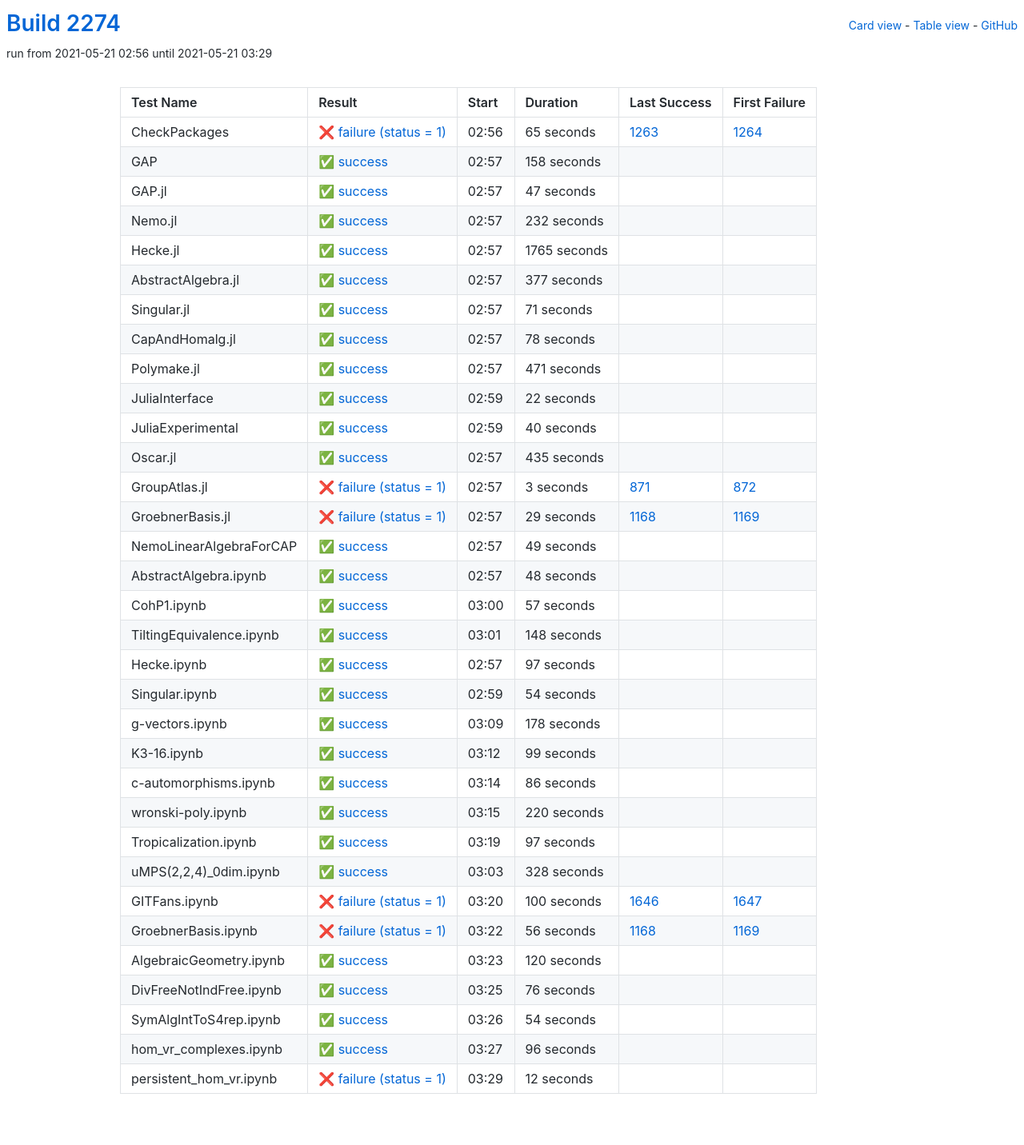
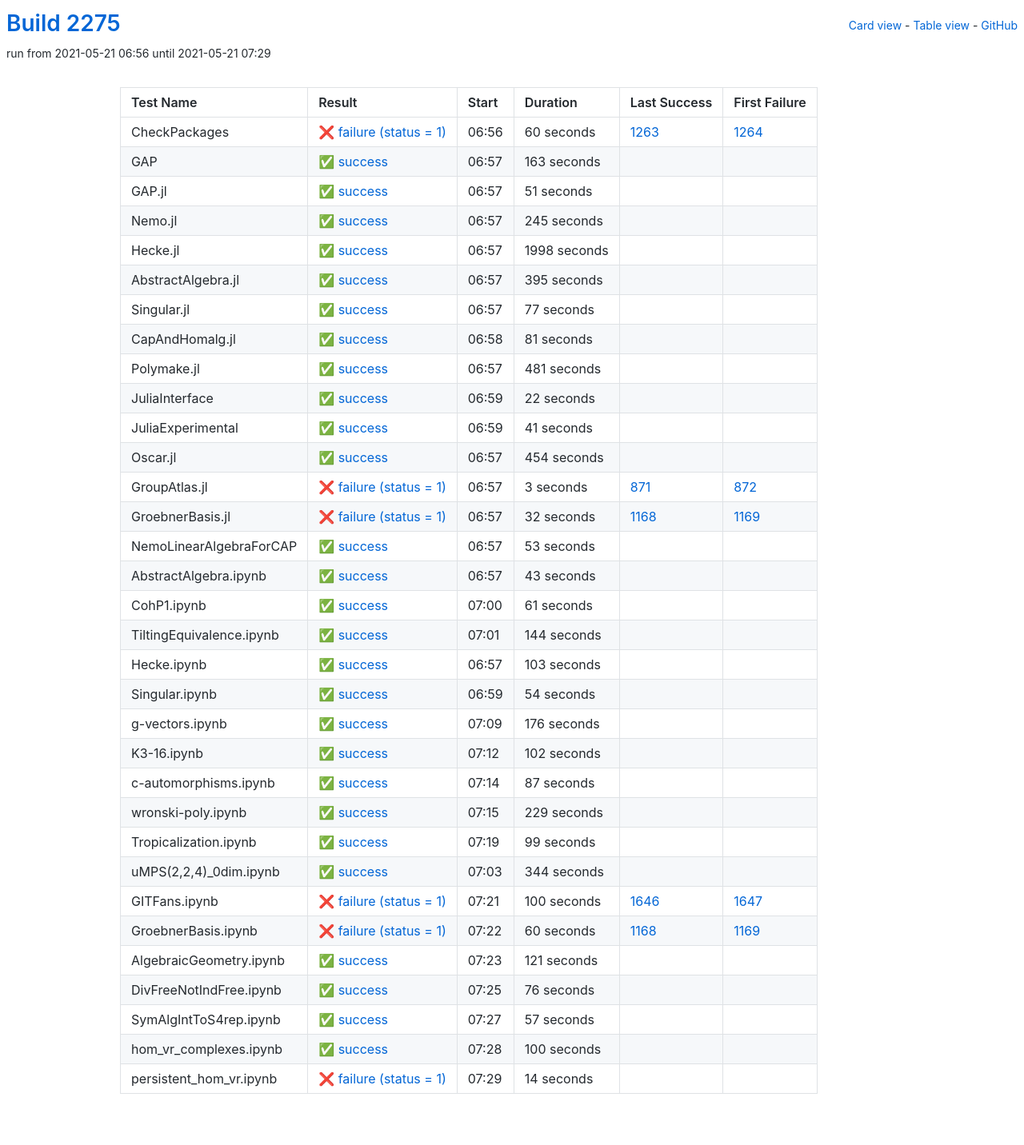
Before and after one commit to oscar-system/oscar-ci-status-stable, a Jekyll site: the page built from table.html, in a window 1280 px wide. Shown: the whole page at 80% size. Built offline with Jekyll 4.4.1, drawn with Linux system fonts in a browser that asks for light colours.

Commit message:
Build #2275

```diff
--- a/_data/ci.yml
+++ b/_data/ci.yml
@@ -1,6 +1,6 @@
 ---
-build: 2274
-build_url: https://oscarci.mathematik.uni-kl.de/job/oscar-stable/2274/
+build: 2275
+build_url: https://oscarci.mathematik.uni-kl.de/job/oscar-stable/2275/
 job: oscar-stable
 organization: oscar-system
 repo: oscar-ci-status-stable
@@ -8,116 +8,116 @@ repourl: https://github.com/oscar-system/oscar-ci-status-stable
 tests:
 - name: CheckPackages
   id: checkpackages
-  log: https://oscarci.mathematik.uni-kl.de/job/oscar-stable/2274/artifact/logs/build-2274/CheckPackages.log
-  start: 2021-05-21 02:56
+  log: https://oscarci.mathematik.uni-kl.de/job/oscar-stable/2275/artifact/logs/build-2275/CheckPackages.log
+  start: 2021-05-21 06:56
   success: false
   exitcode: 1
   status: failure
-  duration: 65
+  duration: 60
   last_success: 1263
   last_success_url: https://oscarci.mathematik.uni-kl.de/job/oscar-stable/1263/
   first_failure: 1264
   first_failure_url: https://oscarci.mathematik.uni-kl.de/job/oscar-stable/1264/
 - name: GAP
   id: gap
-  log: https://oscarci.mathematik.uni-kl.de/job/oscar-stable/2274/artifact/logs/build-2274/GAP.log
-  start: 2021-05-21 02:57
+  log: https://oscarci.mathematik.uni-kl.de/job/oscar-stable/2275/artifact/logs/build-2275/GAP.log
+  start: 2021-05-21 06:57
   success: true
   exitcode: 0
   status: success
-  duration: 158
+  duration: 163
   last_success: false
   last_success_url:
   first_failure: false
   first_failure_url:
 - name: GAP.jl
   id: gap-jl
-  log: https://oscarci.mathematik.uni-kl.de/job/oscar-stable/2274/artifact/logs/build-2274/GAP.jl.log
-  start: 2021-05-21 02:57
+  log: https://oscarci.mathematik.uni-kl.de/job/oscar-stable/2275/artifact/logs/build-2275/GAP.jl.log
+  start: 2021-05-21 06:57
   success: true
   exitcode: 0
   status: success
-  duration: 47
+  duration: 51
   last_success: false
   last_success_url:
   first_failure: false
   first_failure_url:
 - name: Nemo.jl
   id: nemo-jl
-  log: https://oscarci.mathematik.uni-kl.de/job/oscar-stable/2274/artifact/logs/build-2274/Nemo.jl.log
-  start: 2021-05-21 02:57
+  log: https://oscarci.mathematik.uni-kl.de/job/oscar-stable/2275/artifact/logs/build-2275/Nemo.jl.log
+  start: 2021-05-21 06:57
   success: true
   exitcode: 0
   status: success
-  duration: 232
+  duration: 245
   last_success: false
   last_success_url:
   first_failure: false
   first_failure_url:
 - name: Hecke.jl
   id: hecke-jl
-  log: https://oscarci.mathematik.uni-kl.de/job/oscar-stable/2274/artifact/logs/build-2274/Hecke.jl.log
-  start: 2021-05-21 02:57
+  log: https://oscarci.mathematik.uni-kl.de/job/oscar-stable/2275/artifact/logs/build-2275/Hecke.jl.log
+  start: 2021-05-21 06:57
   success: true
   exitcode: 0
   status: success
-  duration: 1765
+  duration: 1998
   last_success: false
   last_success_url:
   first_failure: false
   first_failure_url:
 - name: AbstractAlgebra.jl
   id: abstractalgebra-jl
-  log: https://oscarci.mathematik.uni-kl.de/job/oscar-stable/2274/artifact/logs/build-2274/AbstractAlgebra.jl.log
-  start: 2021-05-21 02:57
+  log: https://oscarci.mathematik.uni-kl.de/job/oscar-stable/2275/artifact/logs/build-2275/AbstractAlgebra.jl.log
+  start: 2021-05-21 06:57
   success: true
   exitcode: 0
   status: success
-  duration: 377
+  duration: 395
   last_success: false
   last_success_url:
   first_failure: false
   first_failure_url:
 - name: Singular.jl
   id: singular-jl
-  log: https://oscarci.mathematik.uni-kl.de/job/oscar-stable/2274/artifact/logs/build-2274/Singular.jl.log
-  start: 2021-05-21 02:57
+  log: https://oscarci.mathematik.uni-kl.de/job/oscar-stable/2275/artifact/logs/build-2275/Singular.jl.log
+  start: 2021-05-21 06:57
   success: true
   exitcode: 0
   status: success
-  duration: 71
+  duration: 77
   last_success: false
   last_success_url:
   first_failure: false
   first_failure_url:
 - name: CapAndHomalg.jl
   id: capandhomalg-jl
-  log: https://oscarci.mathematik.uni-kl.de/job/oscar-stable/2274/artifact/logs/build-2274/CapAndHomalg.jl.log
-  start: 2021-05-21 02:57
+  log: https://oscarci.mathematik.uni-kl.de/job/oscar-stable/2275/artifact/logs/build-2275/CapAndHomalg.jl.log
+  start: 2021-05-21 06:58
   success: true
   exitcode: 0
   status: success
-  duration: 78
+  duration: 81
   last_success: false
   last_success_url:
   first_failure: false
   first_failure_url:
 - name: Polymake.jl
   id: polymake-jl
-  log: https://oscarci.mathematik.uni-kl.de/job/oscar-stable/2274/artifact/logs/build-2274/Polymake.jl.log
-  start: 2021-05-21 02:57
+  log: https://oscarci.mathematik.uni-kl.de/job/oscar-stable/2275/artifact/logs/build-2275/Polymake.jl.log
+  start: 2021-05-21 06:57
   success: true
   exitcode: 0
   status: success
-  duration: 471
+  duration: 481
   last_success: false
   last_success_url:
   first_failure: false
   first_failure_url:
 - name: JuliaInterface
   id: juliainterface
-  log: https://oscarci.mathematik.uni-kl.de/job/oscar-stable/2274/artifact/logs/build-2274/JuliaInterface.log
-  start: 2021-05-21 02:59
+  log: https://oscarci.mathematik.uni-kl.de/job/oscar-stable/2275/artifact/logs/build-2275/JuliaInterface.log
+  start: 2021-05-21 06:59
   success: true
   exitcode: 0
   status: success
@@ -128,32 +128,32 @@ tests:
   first_failure_url:
 - name: JuliaExperimental
   id: juliaexperimental
-  log: https://oscarci.mathematik.uni-kl.de/job/oscar-stable/2274/artifact/logs/build-2274/JuliaExperimental.log
-  start: 2021-05-21 02:59
+  log: https://oscarci.mathematik.uni-kl.de/job/oscar-stable/2275/artifact/logs/build-2275/JuliaExperimental.log
+  start: 2021-05-21 06:59
   success: true
   exitcode: 0
   status: success
-  duration: 40
+  duration: 41
   last_success: false
   last_success_url:
   first_failure: false
   first_failure_url:
 - name: Oscar.jl
   id: oscar-jl
-  log: https://oscarci.mathematik.uni-kl.de/job/oscar-stable/2274/artifact/logs/build-2274/Oscar.jl.log
-  start: 2021-05-21 02:57
+  log: https://oscarci.mathematik.uni-kl.de/job/oscar-stable/2275/artifact/logs/build-2275/Oscar.jl.log
+  start: 2021-05-21 06:57
   success: true
   exitcode: 0
   status: success
-  duration: 435
+  duration: 454
   last_success: false
   last_success_url:
   first_failure: false
   first_failure_url:
 - name: GroupAtlas.jl
   id: groupatlas-jl
-  log: https://oscarci.mathematik.uni-kl.de/job/oscar-stable/2274/artifact/logs/build-2274/GroupAtlas.jl.log
-  start: 2021-05-21 02:57
+  log: https://oscarci.mathematik.uni-kl.de/job/oscar-stable/2275/artifact/logs/build-2275/GroupAtlas.jl.log
+  start: 2021-05-21 06:57
   success: false
   exitcode: 1
   status: failure
@@ -164,80 +164,80 @@ tests:
   first_failure_url: https://oscarci.mathematik.uni-kl.de/job/oscar-stable/872/
 - name: GroebnerBasis.jl
   id: groebnerbasis-jl
-  log: https://oscarci.mathematik.uni-kl.de/job/oscar-stable/2274/artifact/logs/build-2274/GroebnerBasis.jl.log
-  start: 2021-05-21 02:57
+  log: https://oscarci.mathematik.uni-kl.de/job/oscar-stable/2275/artifact/logs/build-2275/GroebnerBasis.jl.log
+  start: 2021-05-21 06:57
   success: false
   exitcode: 1
   status: failure
-  duration: 29
+  duration: 32
   last_success: 1168
   last_success_url: https://oscarci.mathematik.uni-kl.de/job/oscar-stable/1168/
   first_failure: 1169
   first_failure_url: https://oscarci.mathematik.uni-kl.de/job/oscar-stable/1169/
 - name: NemoLinearAlgebraForCAP
   id: nemolinearalgebraforcap
-  log: https://oscarci.mathematik.uni-kl.de/job/oscar-stable/2274/artifact/logs/build-2274/NemoLinearAlgebraForCAP.log
-  start: 2021-05-21 02:57
+  log: https://oscarci.mathematik.uni-kl.de/job/oscar-stable/2275/artifact/logs/build-2275/NemoLinearAlgebraForCAP.log
+  start: 2021-05-21 06:57
   success: true
   exitcode: 0
   status: success
-  duration: 49
+  duration: 53
   last_success: false
   last_success_url:
   first_failure: false
   first_failure_url:
 - name: AbstractAlgebra.ipynb
   id: abstractalgebra-ipynb
-  log: https://oscarci.mathematik.uni-kl.de/job/oscar-stable/2274/artifact/logs/build-2274/AbstractAlgebra.ipynb.log
-  start: 2021-05-21 02:57
+  log: https://oscarci.mathematik.uni-kl.de/job/oscar-stable/2275/artifact/logs/build-2275/AbstractAlgebra.ipynb.log
+  start: 2021-05-21 06:57
   success: true
   exitcode: 0
   status: success
-  duration: 48
+  duration: 43
   last_success: false
   last_success_url:
   first_failure: false
   first_failure_url:
 - name: CohP1.ipynb
   id: cohp1-ipynb
-  log: https://oscarci.mathematik.uni-kl.de/job/oscar-stable/2274/artifact/logs/build-2274/CohP1.ipynb.log
-  start: 2021-05-21 03:00
+  log: https://oscarci.mathematik.uni-kl.de/job/oscar-stable/2275/artifact/logs/build-2275/CohP1.ipynb.log
+  start: 2021-05-21 07:00
   success: true
   exitcode: 0
   status: success
-  duration: 57
+  duration: 61
   last_success: false
   last_success_url:
   first_failure: false
   first_failure_url:
 - name: TiltingEquivalence.ipynb
   id: tiltingequivalence-ipynb
-  log: https://oscarci.mathematik.uni-kl.de/job/oscar-stable/2274/artifact/logs/build-2274/TiltingEquivalence.ipynb.log
-  start: 2021-05-21 03:01
+  log: https://oscarci.mathematik.uni-kl.de/job/oscar-stable/2275/artifact/logs/build-2275/TiltingEquivalence.ipynb.log
+  start: 2021-05-21 07:01
   success: true
   exitcode: 0
   status: success
-  duration: 148
+  duration: 144
   last_success: false
   last_success_url:
   first_failure: false
   first_failure_url:
 - name: Hecke.ipynb
   id: hecke-ipynb
-  log: https://oscarci.mathematik.uni-kl.de/job/oscar-stable/2274/artifact/logs/build-2274/Hecke.ipynb.log
-  start: 2021-05-21 02:57
+  log: https://oscarci.mathematik.uni-kl.de/job/oscar-stable/2275/artifact/logs/build-2275/Hecke.ipynb.log
+  start: 2021-05-21 06:57
   success: true
   exitcode: 0
   status: success
-  duration: 97
+  duration: 103
   last_success: false
   last_success_url:
   first_failure: false
   first_failure_url:
 - name: Singular.ipynb
   id: singular-ipynb
-  log: https://oscarci.mathematik.uni-kl.de/job/oscar-stable/2274/artifact/logs/build-2274/Singular.ipynb.log
-  start: 2021-05-21 02:59
+  log: https://oscarci.mathematik.uni-kl.de/job/oscar-stable/2275/artifact/logs/build-2275/Singular.ipynb.log
+  start: 2021-05-21 06:59
   success: true
   exitcode: 0
   status: success
@@ -248,20 +248,56 @@ tests:
   first_failure_url:
 - name: g-vectors.ipynb
   id: g-vectors-ipynb
-  log: https://oscarci.mathematik.uni-kl.de/job/oscar-stable/2274/artifact/logs/build-2274/g-vectors.ipynb.log
-  start: 2021-05-21 03:09
+  log: https://oscarci.mathematik.uni-kl.de/job/oscar-stable/2275/artifact/logs/build-2275/g-vectors.ipynb.log
+  start: 2021-05-21 07:09
   success: true
   exitcode: 0
   status: success
-  duration: 178
+  duration: 176
   last_success: false
   last_success_url:
   first_failure: false
   first_failure_url:
 - name: K3-16.ipynb
   id: k3-16-ipynb
-  log: https://oscarci.mathematik.uni-kl.de/job/oscar-stable/2274/artifact/logs/build-2274/K3-16.ipynb.log
-  start: 2021-05-21 03:12
+  log: https://oscarci.mathematik.uni-kl.de/job/oscar-stable/2275/artifact/logs/build-2275/K3-16.ipynb.log
+  start: 2021-05-21 07:12
+  success: true
+  exitcode: 0
+  status: success
+  duration: 102
+  last_success: false
+  last_success_url:
+  first_failure: false
+  first_failure_url:
+- name: c-automorphisms.ipynb
+  id: c-automorphisms-ipynb
+  log: https://oscarci.mathematik.uni-kl.de/job/oscar-stable/2275/artifact/logs/build-2275/c-automorphisms.ipynb.log
+  start: 2021-05-21 07:14
+  success: true
+  exitcode: 0
+  status: success
+  duration: 87
+  last_success: false
+  last_success_url:
+  first_failure: false
+  first_failure_url:
+- name: wronski-poly.ipynb
+  id: wronski-poly-ipynb
+  log: https://oscarci.mathematik.uni-kl.de/job/oscar-stable/2275/artifact/logs/build-2275/wronski-poly.ipynb.log
+  start: 2021-05-21 07:15
+  success: true
+  exitcode: 0
+  status: success
+  duration: 229
+  last_success: false
+  last_success_url:
+  first_failure: false
+  first_failure_url:
+- name: Tropicalization.ipynb
+  id: tropicalization-ipynb
+  log: https://oscarci.mathematik.uni-kl.de/job/oscar-stable/2275/artifact/logs/build-2275/Tropicalization.ipynb.log
+  start: 2021-05-21 07:19
   success: true
   exitcode: 0
   status: success
@@ -270,58 +306,22 @@ tests:
   last_success_url:
   first_failure: false
   first_failure_url:
-- name: c-automorphisms.ipynb
-  id: c-automorphisms-ipynb
-  log: https://oscarci.mathematik.uni-kl.de/job/oscar-stable/2274/artifact/logs/build-2274/c-automorphisms.ipynb.log
-  start: 2021-05-21 03:14
+- name: uMPS(2,2,4)_0dim.ipynb
+  id: umps-2-2-4-0dim-ipynb
+  log: https://oscarci.mathematik.uni-kl.de/job/oscar-stable/2275/artifact/logs/build-2275/uMPS-2-2-4-_0dim.ipynb.log
+  start: 2021-05-21 07:03
   success: true
   exitcode: 0
   status: success
-  duration: 86
-  last_success: false
-  last_success_url:
-  first_failure: false
-  first_failure_url:
-- name: wronski-poly.ipynb
-  id: wronski-poly-ipynb
-  log: https://oscarci.mathematik.uni-kl.de/job/oscar-stable/2274/artifact/logs/build-2274/wronski-poly.ipynb.log
-  start: 2021-05-21 03:15
-  success: true
-  exitcode: 0
-  status: success
-  duration: 220
-  last_success: false
-  last_success_url:
-  first_failure: false
-  first_failure_url:
-- name: Tropicalization.ipynb
-  id: tropicalization-ipynb
-  log: https://oscarci.mathematik.uni-kl.de/job/oscar-stable/2274/artifact/logs/build-2274/Tropicalization.ipynb.log
-  start: 2021-05-21 03:19
-  success: true
-  exitcode: 0
-  status: success
-  duration: 97
-  last_success: false
-  last_success_url:
-  first_failure: false
-  first_failure_url:
-- name: uMPS(2,2,4)_0dim.ipynb
-  id: umps-2-2-4-0dim-ipynb
-  log: https://oscarci.mathematik.uni-kl.de/job/oscar-stable/2274/artifact/logs/build-2274/uMPS-2-2-4-_0dim.ipynb.log
-  start: 2021-05-21 03:03
-  success: true
-  exitcode: 0
-  status: success
-  duration: 328
+  duration: 344
   last_success: false
   last_success_url:
   first_failure: false
   first_failure_url:
 - name: GITFans.ipynb
   id: gitfans-ipynb
-  log: https://oscarci.mathematik.uni-kl.de/job/oscar-stable/2274/artifact/logs/build-2274/GITFans.ipynb.log
-  start: 2021-05-21 03:20
+  log: https://oscarci.mathematik.uni-kl.de/job/oscar-stable/2275/artifact/logs/build-2275/GITFans.ipynb.log
+  start: 2021-05-21 07:21
   success: false
   exitcode: 1
   status: failure
@@ -332,32 +332,32 @@ tests:
   first_failure_url: https://oscarci.mathematik.uni-kl.de/job/oscar-stable/1647/
 - name: GroebnerBasis.ipynb
   id: groebnerbasis-ipynb
-  log: https://oscarci.mathematik.uni-kl.de/job/oscar-stable/2274/artifact/logs/build-2274/GroebnerBasis.ipynb.log
-  start: 2021-05-21 03:22
+  log: https://oscarci.mathematik.uni-kl.de/job/oscar-stable/2275/artifact/logs/build-2275/GroebnerBasis.ipynb.log
+  start: 2021-05-21 07:22
   success: false
   exitcode: 1
   status: failure
-  duration: 56
+  duration: 60
   last_success: 1168
   last_success_url: https://oscarci.mathematik.uni-kl.de/job/oscar-stable/1168/
   first_failure: 1169
   first_failure_url: https://oscarci.mathematik.uni-kl.de/job/oscar-stable/1169/
 - name: AlgebraicGeometry.ipynb
   id: algebraicgeometry-ipynb
-  log: https://oscarci.mathematik.uni-kl.de/job/oscar-stable/2274/artifact/logs/build-2274/AlgebraicGeometry.ipynb.log
-  start: 2021-05-21 03:23
+  log: https://oscarci.mathematik.uni-kl.de/job/oscar-stable/2275/artifact/logs/build-2275/AlgebraicGeometry.ipynb.log
+  start: 2021-05-21 07:23
   success: true
   exitcode: 0
   status: success
-  duration: 120
+  duration: 121
   last_success: false
   last_success_url:
   first_failure: false
   first_failure_url:
 - name: DivFreeNotIndFree.ipynb
   id: divfreenotindfree-ipynb
-  log: https://oscarci.mathematik.uni-kl.de/job/oscar-stable/2274/artifact/logs/build-2274/DivFreeNotIndFree.ipynb.log
-  start: 2021-05-21 03:25
+  log: https://oscarci.mathematik.uni-kl.de/job/oscar-stable/2275/artifact/logs/build-2275/DivFreeNotIndFree.ipynb.log
+  start: 2021-05-21 07:25
   success: true
   exitcode: 0
   status: success
@@ -368,36 +368,36 @@ tests:
   first_failure_url:
 - name: SymAlgIntToS4rep.ipynb
   id: symalginttos4rep-ipynb
-  log: https://oscarci.mathematik.uni-kl.de/job/oscar-stable/2274/artifact/logs/build-2274/SymAlgIntToS4rep.ipynb.log
-  start: 2021-05-21 03:26
+  log: https://oscarci.mathematik.uni-kl.de/job/oscar-stable/2275/artifact/logs/build-2275/SymAlgIntToS4rep.ipynb.log
+  start: 2021-05-21 07:27
   success: true
   exitcode: 0
   status: success
-  duration: 54
+  duration: 57
   last_success: false
   last_success_url:
   first_failure: false
   first_failure_url:
 - name: hom_vr_complexes.ipynb
   id: hom-vr-complexes-ipynb
-  log: https://oscarci.mathematik.uni-kl.de/job/oscar-stable/2274/artifact/logs/build-2274/hom_vr_complexes.ipynb.log
-  start: 2021-05-21 03:27
+  log: https://oscarci.mathematik.uni-kl.de/job/oscar-stable/2275/artifact/logs/build-2275/hom_vr_complexes.ipynb.log
+  start: 2021-05-21 07:28
   success: true
   exitcode: 0
   status: success
-  duration: 96
+  duration: 100
   last_success: false
   last_success_url:
   first_failure: false
   first_failure_url:
 - name: persistent_hom_vr.ipynb
   id: persistent-hom-vr-ipynb
-  log: https://oscarci.mathematik.uni-kl.de/job/oscar-stable/2274/artifact/logs/build-2274/persistent_hom_vr.ipynb.log
-  start: 2021-05-21 03:29
+  log: https://oscarci.mathematik.uni-kl.de/job/oscar-stable/2275/artifact/logs/build-2275/persistent_hom_vr.ipynb.log
+  start: 2021-05-21 07:29
   success: false
   exitcode: 1
   status: failure
-  duration: 12
+  duration: 14
   last_success: false
   last_success_url:
   first_failure: false
```
Also changed, not shown: README.md.
